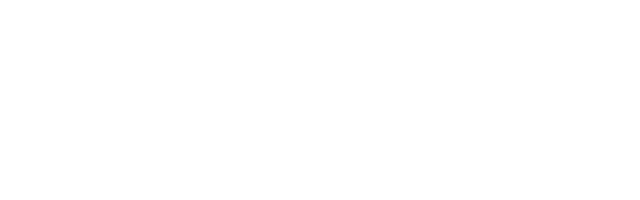
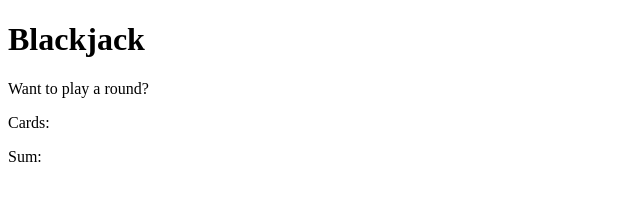
Before and after one commit to ElijahTobs/BlackJack-Game, a plain HTML site: page index.html in a window 1280 px wide. Shown: the whole page, without its empty margins (0-640 px from the left). Drawn offline with Linux system fonts and the light colour scheme.

Commit message:
Add HTML via js file

```diff
--- a/index.html
+++ b/index.html
@@ -7,10 +7,12 @@
   <title>BlackJack Game</title>
 </head>
 <body>
+  <div class="container">
+
+  </div>
 
 
-  <script src="index.js">
 
-  </script>
+  <script src="index.js"></script>
 </body>
 </html>
--- a/index.js
+++ b/index.js
@@ -0,0 +1,8 @@
+const body = document.querySelector(".container");
+
+body.innerHTML = `
+      <h1>Blackjack</h1>
+      <p id="message-el">Want to play a round?</p>
+      <p id="cards-el">Cards:</p>
+      <p id="sum-el">Sum:</p>
+`
```
